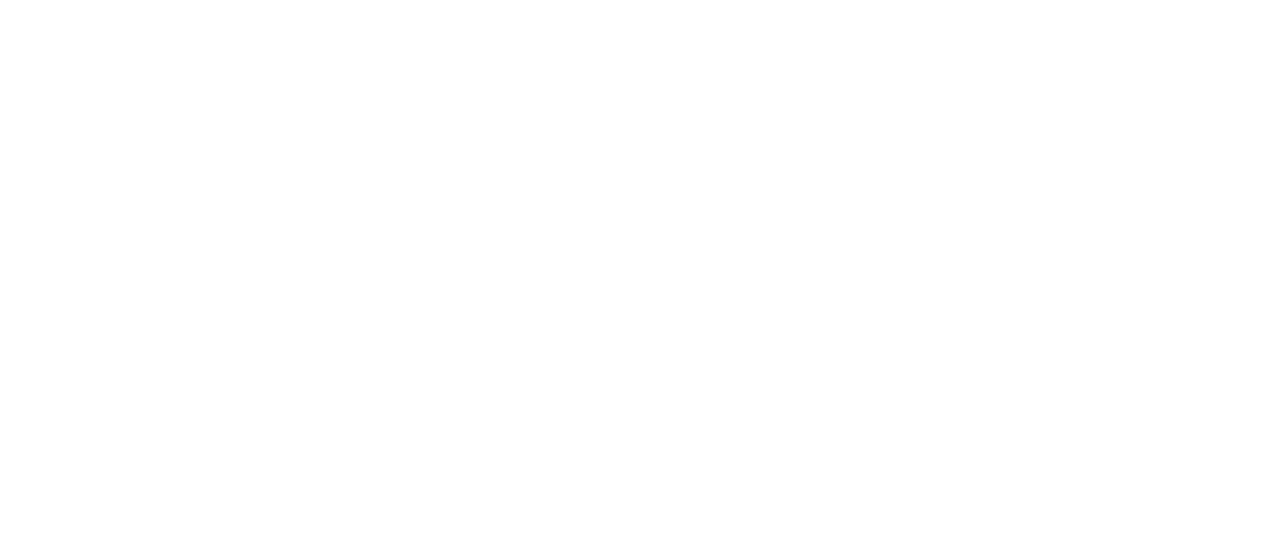
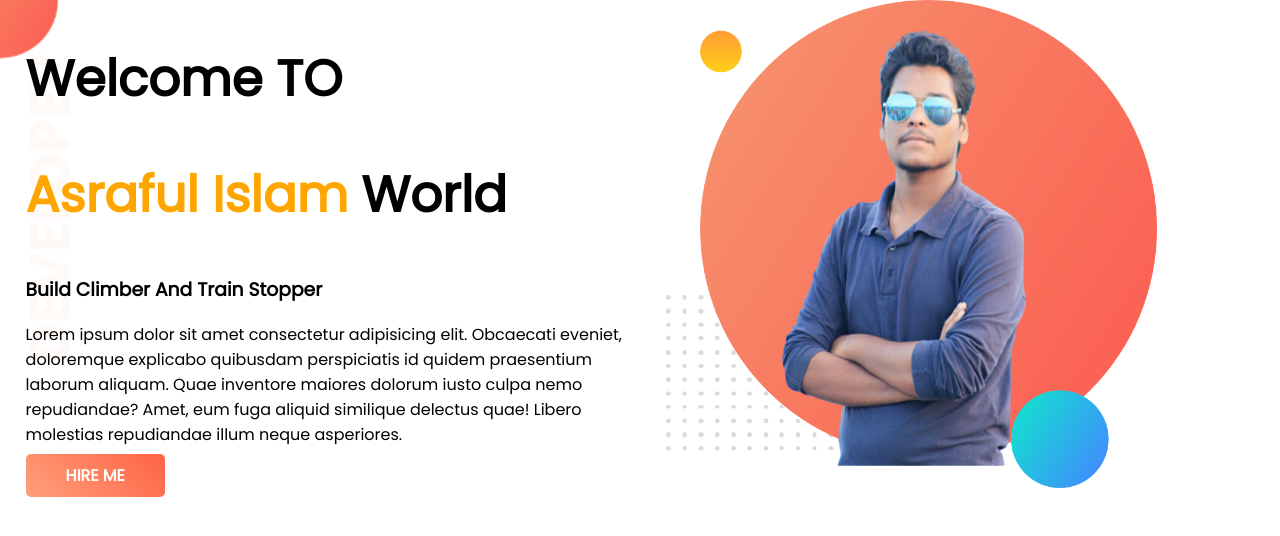
Before and after one commit to asrafulsow/developer-protfolio, a plain HTML site: page index.html in a window 1280 px wide. Drawn offline with Linux system fonts and the light colour scheme.

Commit message:
top banner add

```diff
--- a/index.html
+++ b/index.html
@@ -6,8 +6,24 @@
     <meta name="viewport" content="width=device-width, initial-scale=1.0">
     <title>protfolio website</title>
     <link rel="stylesheet" href="style.css">
+    <link rel="preconnect" href="https://fonts.googleapis.com">
+    <link rel="preconnect" href="https://fonts.gstatic.com" crossorigin>
+    <link href="https://fonts.googleapis.com/css2?family=Poppins&display=swap" rel="stylesheet"><link rel="preconnect" href="https://fonts.googleapis.com">
+    <link rel="preconnect" href="https://fonts.gstatic.com" crossorigin>
+    <link href="https://fonts.googleapis.com/css2?family=Poppins&display=swap" rel="stylesheet">
 </head>
 <body>
-
+    <section class="top-banner">
+        <div class="half-width">
+            <h1>Welcome TO</h1>
+            <h1><span class="orange">Asraful Islam</span> World</h1>
+            <h3>Build Climber And Train Stopper</h3>
+            <p>Lorem ipsum dolor sit amet consectetur adipisicing elit. Obcaecati eveniet, doloremque explicabo quibusdam perspiciatis id quidem praesentium laborum aliquam. Quae inventore maiores dolorum iusto culpa nemo repudiandae? Amet, eum fuga aliquid similique delectus quae! Libero molestias repudiandae illum neque asperiores.</p>
+            <a class="link-tab" target="_blank" href="https://www.linkedin.com/in/mohammad-asraful-islam-sowrav-171a88206/">HIRE ME</a>
+        </div>
+        <div class="half-width">
+            <img src="images/my-bg.png" alt="">
+        </div>
+    </section>
 </body>
 </html>
--- a/style.css
+++ b/style.css
@@ -0,0 +1,32 @@
+body{
+    font-family: 'Poppins', sans-serif;
+    margin: 0;
+}
+h1{
+    font-size: 50px;
+}
+.orange{
+    color: orange;
+}
+section{
+    display: flex;
+}
+.top-banner{
+    background-image: url(images/top-banner.png);
+    background-repeat: no-repeat;
+}
+.half-width{
+    width: 50%;
+    padding-left: 2%;
+}
+.half-width img{
+    width: 80%;
+}
+.link-tab{
+    text-decoration: none;
+    background-image: linear-gradient(45deg,lightsalmon, tomato);
+    color: #ffffff;
+    font-weight: 800;
+    padding: 10px 40px;
+    border-radius: 5px;
+}
```
Also changed, not shown: images/dream-bg.png (added), images/exp-bg.png (added), images/jhankar.png (added), images/jhankar2.png (added), images/my-bg.png (added), images/my-bg2.png (added), images/top-banner.png (added), showoff/sowrav_bg.png (added), showoff/sowravbg.JPG (added).
